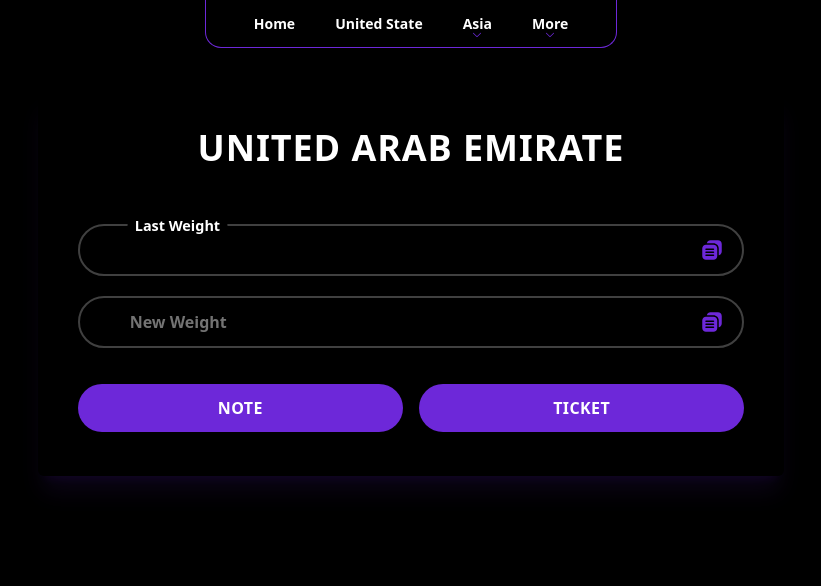
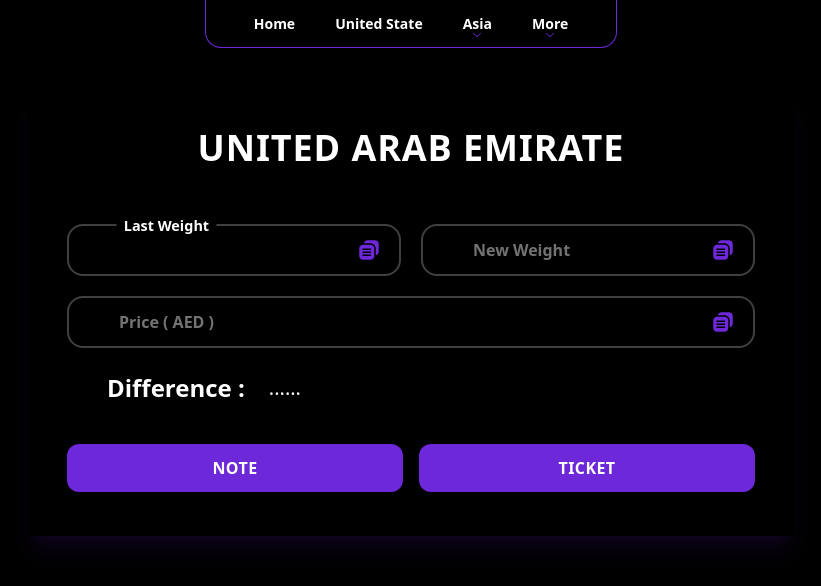
Before and after one commit to SOBI-THE-GOD/malltina-difference-calculator, a React (Vite) app: page /uae in a window 1280 px wide. Shown: the top 586 px of the page, without its empty margins (229-1050 px from the left). Built offline with nearby package versions, Linux system fonts and the light colour scheme.

Commit message:
UI improved

```diff
--- a/src/components/Btn.jsx
+++ b/src/components/Btn.jsx
@@ -11,7 +11,7 @@ export function Btn({
 			type={type}
 			className={`${
 				!resetClass &&
-				"text-secondary bg-tertiary rounded-full font-bold px-10 py-3 flex-1 uppercase tracking-wide transition-all hover:scale-[1.015] active:scale-100"
+				"text-secondary bg-tertiary rounded-xl font-bold px-10 py-3 flex-1 uppercase tracking-wide transition-all hover:scale-[1.015] active:scale-100"
 			} ${btnClass}`}
 		>
 			{children}
--- a/src/components/DataInput.jsx
+++ b/src/components/DataInput.jsx
@@ -75,13 +75,13 @@ export function DataInput({
 		}
 	}, [state, focusOnRender, type]);
 	return (
-		<div className={"relative" + ` ${containerClass}`}>
+		<div className={"relative flex-auto basis-60" + ` ${containerClass}`}>
 			<input
 				type="text"
 				name={placeHolder}
 				className={`${
 					!resetInputClass &&
-					"text-secondary outline-none border-solid border-2 border-quaternary w-full rounded-full shadow-md py-3 px-11 bg-primary"
+					"text-secondary outline-none border-solid border-2 border-quaternary w-full rounded-2xl shadow-md py-3 px-11 bg-primary"
 				} ${inputClass}`}
 				onFocus={handleOnFocus}
 				onBlur={handleOnBlur}
@@ -98,7 +98,7 @@ export function DataInput({
 			<span
 				className={`${
 					!resetPholderClass &&
-					"absolute transition-all top-1/2 left-11 -translate-y-1/2 text-neutral-500 px-2 rounded-full capitalize bg-primary font-semibold"
+					"absolute transition-all top-1/2 left-11 -translate-y-1/2 text-neutral-500 px-2 rounded-full capitalize bg-primary font-semibold cursor-text"
 				} ${pholderClass}`}
 				ref={placeHolderRef}
 				onClick={() => {
--- a/src/components/DifferencePholder.jsx
+++ b/src/components/DifferencePholder.jsx
@@ -1,12 +1,17 @@
 import { useMemo } from "react";
 import { separateNum } from "../helpers/separateNum";
 
-export const DifferencePholder = ({ difference = null }) => {
+export const DifferencePholder = ({
+	difference = null,
+	containerClass = "",
+}) => {
 	const separatedDiff = useMemo(() => {
 		return separateNum(difference);
 	}, [difference]);
 	return (
-		<div className="w-full pl-10 flex gap-6 capitalize py-1 items-center text-secondary">
+		<div
+			className={`w-full pl-10 flex gap-6 capitalize py-1 items-center text-secondary ${containerClass}`}
+		>
 			<span className="font-semibold text-2xl">difference :</span>
 			<span className="text-xl">
 				{difference ? separatedDiff : "......"}
--- a/src/components/FormBox.jsx
+++ b/src/components/FormBox.jsx
@@ -11,7 +11,7 @@ export function FormBox({
 		<form
 			className={`${
 				!resetContainerClass &&
-				"sm:w-7/12 w-full rounded-md shadow-xl shadow-tertiary/10 mx-auto mt-10 p-10 flex flex-col gap-y-5 max-w-screen-md min-h"
+				"md:w-8/12 w-full rounded-md shadow-xl shadow-tertiary/10 mx-auto mt-10 p-10 flex flex-col gap-y-5 max-w-screen-md"
 			} ${containerClass}`}
 			onSubmit={(e) => onSubmitAction(e)}
 		>
--- /dev/null
+++ b/src/components/WrapBox.jsx
@@ -0,0 +1,5 @@
+export const WrapBox = ({ children }) => (
+	<div className="flex flex-wrap items-center justify-between gap-5">
+		{children}
+	</div>
+);
--- a/src/pages/Ranjbar.jsx
+++ b/src/pages/Ranjbar.jsx
@@ -9,6 +9,7 @@ import { Btn } from "../components/Btn";
 import { LittleContainer } from "../components/LittleContainer";
 import { DifferencePholder } from "../components/DifferencePholder";
 import { separateNum } from "../helpers/separateNum";
+import { WrapBox } from "../components/WrapBox";
 
 function Ranjbar() {
 	const [weight, setWeight] = new useState(0);
@@ -93,6 +94,7 @@ function Ranjbar() {
 			)}
 			{!modal && (
 				<FormBox title="ranjbar difference" onSubmitAction={makeNote}>
+					<WrapBox>
 						{dataInputs.map((input, key) => {
 							return (
 								<DataInput
@@ -105,6 +107,8 @@ function Ranjbar() {
 								/>
 							);
 						})}
+					</WrapBox>
+
 					<DifferencePholder difference={difference} />
 					<LittleContainer>
 						{buttonNames.map(
--- a/src/pages/UnitedArabEmirate.jsx
+++ b/src/pages/UnitedArabEmirate.jsx
@@ -3,10 +3,21 @@ import { FormBox } from "../components/FormBox";
 import { DataInput } from "../components/DataInput";
 import { LittleContainer } from "../components/LittleContainer";
 import { Btn } from "../components/Btn";
+import { WrapBox } from "../components/WrapBox";
+import { DifferencePholder } from "../components/DifferencePholder";
+import { useAlert } from "../hooks/useAlert";
+import { FullModal } from "../components/FullModal";
+import Alert from "../components/Alert";
+import { copyToNavigator } from "../helpers/copyToNavigator";
 
 const UnitedArabEmirate = () => {
 	const [lastWeight, setLastWeight] = useState(0);
 	const [newWeight, setNewWeight] = useState(0);
+	const [price, setPrice] = useState(0);
+	const [orderId, setOrderId] = useState(null);
+	const [userName, setUserName] = useState("");
+	const [modal, setModal] = useState(false);
+	const { alert, showAlert, terminateAlert } = useAlert();
 	const inputs = [
 		{
 			placeHolder: "last weight",
@@ -18,15 +29,61 @@ const UnitedArabEmirate = () => {
 			setState: setNewWeight,
 			state: newWeight,
 		},
+		{
+			placeHolder: "price ( AED )",
+			setState: setPrice,
+			state: price,
+		},
 	];
-
+	const modalInputs = [
+		{
+			placeHolder: "user name",
+			setState: setUserName,
+			state: userName,
+			type: "String",
+		},
+		{
+			placeHolder: "order ID",
+			setState: setOrderId,
+			state: orderId,
+			focusOnRender: true,
+			type: "String",
+		},
+	];
+	const makeNote = (e) => {
+		e.preventDefault();
+		if (difference) {
+			copyToNavigator(
+				`جرم نهایی کالا  »  ${newWeight} گرم
+                مابه تفاوت وزنی به مبلغ ${separatedDiff} تومان پرداخت گردد`,
+				"note",
+				showAlert,
+			);
+		} else {
+			const alertMessage = "information is not complete!";
+			showAlert(alertMessage, "Err");
+		}
+	};
+	const makeTicket = (e) => {
+		e.preventDefault();
+		copyToNavigator(
+			`درود بر شما
+    ${userName || "مشتری"} عزیز
+    سفارش شما با کد  ${orderId} ، به انبار ایران رسیده و وزن گیری شده است . با توجه به اینکه وزن نهایی کالای شما ${newWeight} گرم می باشد مبلغ ${separatedDiff} تومان مابه التفاوت وزنی به سفارش شما تعلق گرفته است .
+    لطفا پس از پرداخت اطلاع دهید تا کالا خدمتتان ارسال گردد.
+    با سپاس`,
+			"ticket",
+			showAlert,
+		);
+		setModal(false);
+	};
 	const openPopup = () => {
-		// if (difference) {
-		// 	setModal(true);
-		// } else {
-		// 	const alertMessage = "information is not complete!";
-		// 	showAlert(alertMessage, "Err");
-		// }
+		if (difference) {
+			setModal(true);
+		} else {
+			const alertMessage = "information is not complete!";
+			showAlert(alertMessage, "Err");
+		}
 	};
 	const buttons = [
 		{ name: "note", onClickAction: null, type: "submit" },
@@ -34,7 +91,40 @@ const UnitedArabEmirate = () => {
 	];
 
 	return (
-		<FormBox title="united arab Emirate">
+		<>
+			<Alert alert={alert} terminateAlert={terminateAlert} />
+			{modal && (
+				<FullModal onSubmitAction={makeTicket}>
+					{modalInputs.map(
+						(
+							{
+								placeHolder,
+								state,
+								setState,
+								type,
+								focusOnRender = null,
+							},
+							key,
+						) => {
+							return (
+								<DataInput
+									showAlert={showAlert}
+									placeHolder={placeHolder}
+									state={state}
+									setState={setState}
+									type={type}
+									focusOnRender={focusOnRender && true}
+									key={key}
+								/>
+							);
+						},
+					)}
+					<Btn type="submit">enter</Btn>
+				</FullModal>
+			)}
+			{!modal && (
+				<FormBox title="united arab Emirate" onSubmitAction={makeNote}>
+					<WrapBox>
 						{inputs.map(({ placeHolder, setState, state }, key) => {
 							return (
 								<DataInput
@@ -43,11 +133,13 @@ const UnitedArabEmirate = () => {
 									setState={setState}
 									key={key}
 									focusOnRender={key === 0}
-						containerClass="flex-auto"
 									type="Number"
 								/>
 							);
 						})}
+					</WrapBox>
+
+					<DifferencePholder />
 					<LittleContainer>
 						{buttons.map(({ name, onClickAction, type }, key) => {
 							return (
@@ -62,6 +154,8 @@ const UnitedArabEmirate = () => {
 						})}
 					</LittleContainer>
 				</FormBox>
+			)}
+		</>
 	);
 };
 
--- a/src/pages/UnitedState.jsx
+++ b/src/pages/UnitedState.jsx
@@ -9,6 +9,7 @@ import { Btn } from "../components/Btn";
 import { copyToNavigator } from "../helpers/copyToNavigator";
 import { FullModal } from "../components/FullModal";
 import { separateNum } from "../helpers/separateNum";
+import { WrapBox } from "../components/WrapBox";
 
 const calculateUSDIFF = ({ lastWeight, newWeight, cPrice, express }) => {
 	let formulaParam;
@@ -162,7 +163,7 @@ const UnitedState = () => {
 			)}
 			{!modal && (
 				<FormBox title="united state" onSubmitAction={makeNote}>
-					<div className="flex flex-wrap items-center justify-between gap-5">
+					<WrapBox>
 						{inputs.map(({ state, placeHolder, setState }, key) => {
 							return (
 								<DataInput
@@ -172,7 +173,6 @@ const UnitedState = () => {
 									setState={setState}
 									key={key}
 									focusOnRender={key === 0}
-									containerClass="flex-auto"
 								/>
 							);
 						})}
@@ -184,11 +184,11 @@ const UnitedState = () => {
 								type="checkbox"
 								name="express delievery"
 								defaultChecked
-								className="accent-tertiary h-4 w-4"
+								className="accent-tertiary h-4 w-4 ml-2"
 								onChange={changeExpress}
 							/>
 						</div>
-					</div>
+					</WrapBox>
 					<DifferencePholder difference={difference} />
 					<LittleContainer>
 						{buttons.map(({ name, onClickAction, type }, key) => {
```
Lines whose indentation alone changed are shown as unchanged.
